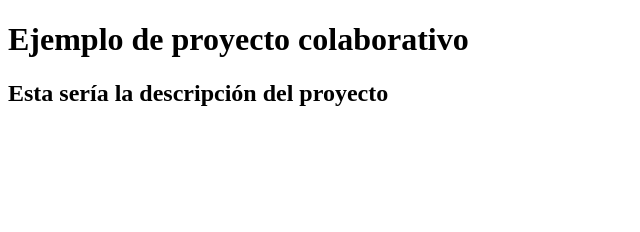
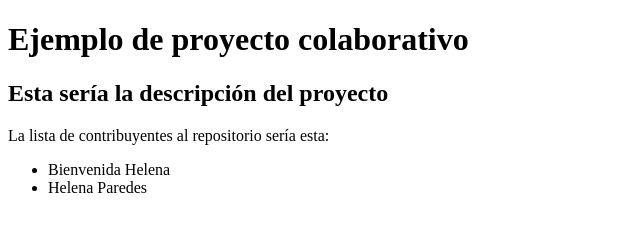
Before and after one commit to hachesita/proyecto1, a plain HTML site: page index.html in a window 1280 px wide. Shown: the whole page, without its empty margins (0-640 px from the left). Drawn offline with Linux system fonts and the light colour scheme.

Commit message:
Update index.html

```diff
--- a/index.html
+++ b/index.html
@@ -9,6 +9,10 @@
     <header></header>
         <h1>Ejemplo de proyecto colaborativo</h1>
         <h2>Esta sería la descripción del proyecto</h2>
+        <p>La lista de contribuyentes al repositorio sería esta:</p>
+        <ul>
+            <li>Bienvenida Helena</li>
+            <li>Helena Paredes</li>
 
 </body>
 </html>
```
